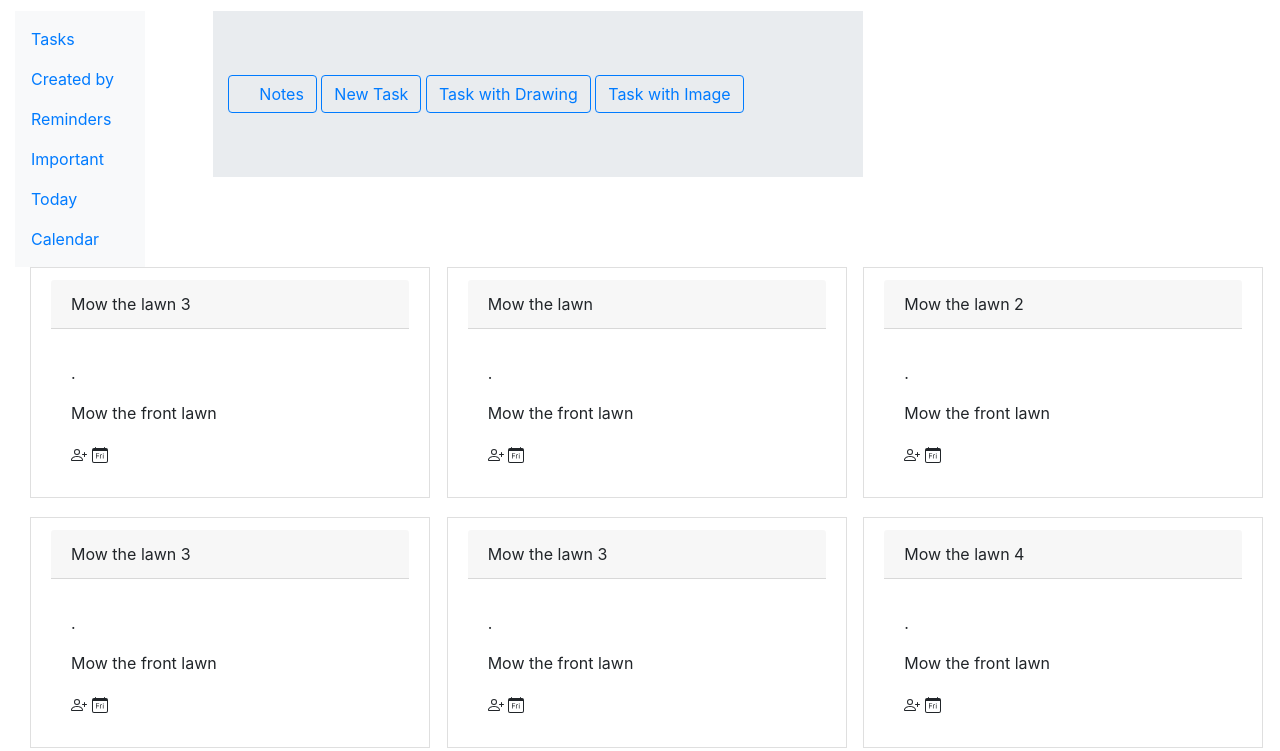
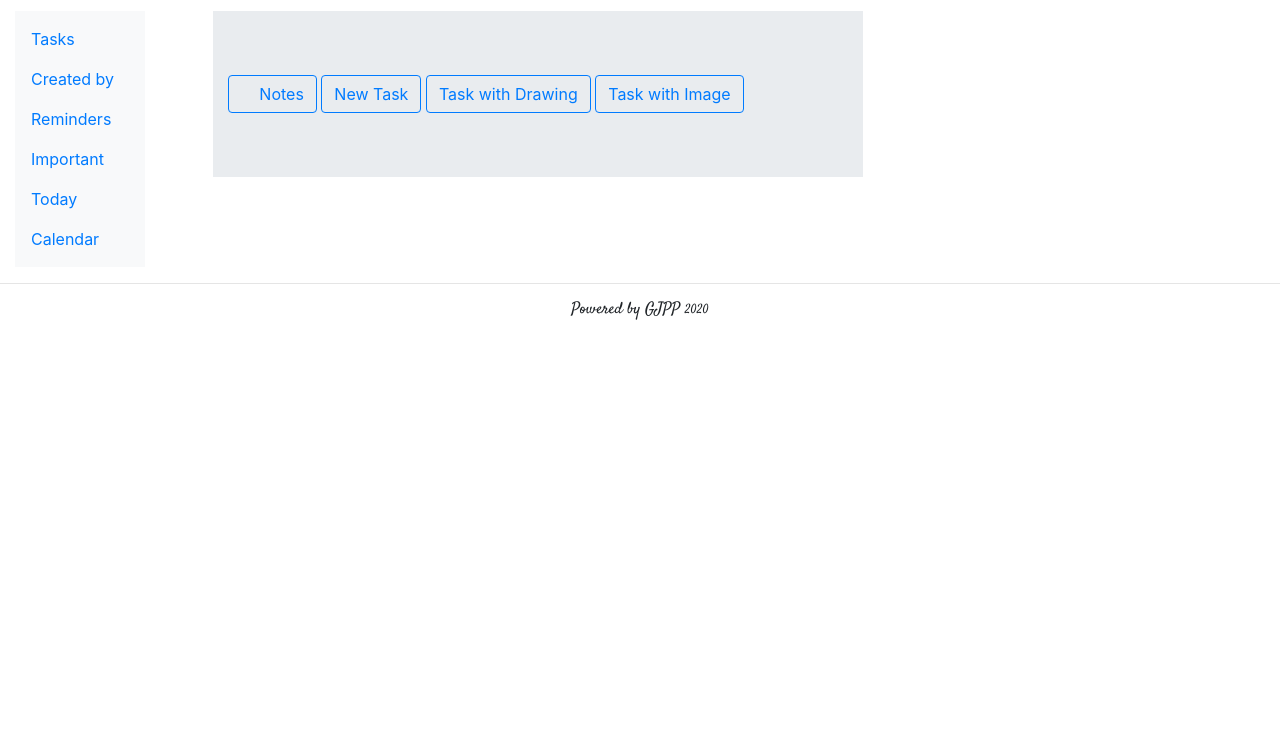
Before and after one commit to prasanakprasad/task-planner, a plain HTML site: page index.html in a window 1280 px wide. Shown: the part 356-1107 px from the top of the page. After the commit the page ends 800 px from the top, so only its background shows below. Drawn offline with nearby package versions, Linux system fonts and the light colour scheme.

Commit message:
task7-simul

```diff
--- a/index.html
+++ b/index.html
@@ -80,14 +80,13 @@
         </div>
       </div>
       <div class="container-fluid">
-        <div class="row">
+        <div id="list">
+          <!-- <div class="row">
           <div class="col-4">
-            <div class="card list-group-item" style="width:400px" id="mycard">
+            <div class="card list-group-item" style="width:400px" id="mycard1">
               <div class="card-header">Mow the lawn 3</div>
-              <!-- <img class="card-img-top" src="img_avatar1.png" alt="Card image"> -->
               <div class="card-body">
                 <h4 class="card-title"></h4>
-                <!-- <p>Mow the Lawn</p> -->
                 <p class="card-text">.</p>
                 <p>Mow the front lawn</p>
                 <div>
@@ -107,15 +106,17 @@
               </div>
             </div>
           </div>
-          <div class="col-4" style="height:250px;">
+          <div class="col-4" style="height:270px;">
             <div class="card list-group-item" style="width:400px" id="mycard">
-              <div class="card-header">Mow the lawn</div>
-              <!-- <img class="card-img-top" src="img_avatar1.png" alt="Card image"> -->
+              <div class="card-header">Task id</div>
               <div class="card-body">
-                <h4 class="card-title"></h4>
-                <!-- <p>Mow the Lawn</p> -->
-                <p class="card-text">.</p>
-                <p>Mow the front lawn</p>
+                <h5 class="card-title">Mow the lawn</h5>
+                <p class="card-text">Mow the front lawn</p>
+                <div class="d-flex w-100 mb-3 justify-content-between">
+                  <small>Assigned To: Nick</small>
+                  <small>Due: 20/09/2020</small>
+                  <small><span class="badge badge-danger">TODO</span></small>
+                </div>
                 <div>
                   <svg width="1em" height="1em" viewBox="0 0 16 16" class="bi bi-person-plus" fill="currentColor"
                     xmlns="http://www.w3.org/2000/svg">
@@ -136,10 +137,8 @@
           <div class="col-4" style="height:250px">
             <div class="card list-group-item" style="width:400px" id="mycard">
               <div class="card-header">Mow the lawn 2</div>
-              <!-- <img class="card-img-top" src="img_avatar1.png" alt="Card image"> -->
               <div class="card-body">
                 <h4 class="card-title"></h4>
-                <!-- <p>Mow the Lawn</p> -->
                 <p class="card-text">.</p>
                 <p>Mow the front lawn</p>
                 <div>
@@ -159,15 +158,13 @@
               </div>
             </div>
           </div>
-        </div>
-        <div class="row">
+        </div> -->
+          <!--  <div class="row">
           <div class="col-4">
             <div class="card list-group-item" style="width:400px" id="mycard">
               <div class="card-header">Mow the lawn 3</div>
-              <!-- <img class="card-img-top" src="img_avatar1.png" alt="Card image"> -->
               <div class="card-body">
                 <h4 class="card-title"></h4>
-                <!-- <p>Mow the Lawn</p> -->
                 <p class="card-text">.</p>
                 <p>Mow the front lawn</p>
                 <div>
@@ -190,10 +187,8 @@
           <div class="col-4">
             <div class="card list-group-item" style="width:400px" id="mycard">
               <div class="card-header">Mow the lawn 3</div>
-              <!-- <img class="card-img-top" src="img_avatar1.png" alt="Card image"> -->
               <div class="card-body">
                 <h4 class="card-title"></h4>
-                <!-- <p>Mow the Lawn</p> -->
                 <p class="card-text">.</p>
                 <p>Mow the front lawn</p>
                 <div>
@@ -216,10 +211,8 @@
           <div class="col-4">
             <div class="card list-group-item" style="width:400px" id="mycard">
               <div class="card-header">Mow the lawn 4</div>
-              <!-- <img class="card-img-top" src="img_avatar1.png" alt="Card image"> -->
               <div class="card-body">
                 <h4 class="card-title"></h4>
-                <!-- <p>Mow the Lawn</p> -->
                 <p class="card-text">.</p>
                 <p>Mow the front lawn</p>
                 <div>
@@ -240,7 +233,8 @@
             </div>
           </div>
         </div>
-      </div>
+      </div>-->
+        </div>
       </div>
     </section>
     <section id="inputsection">
```
